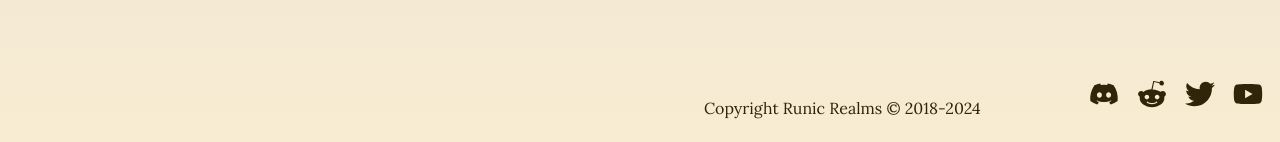
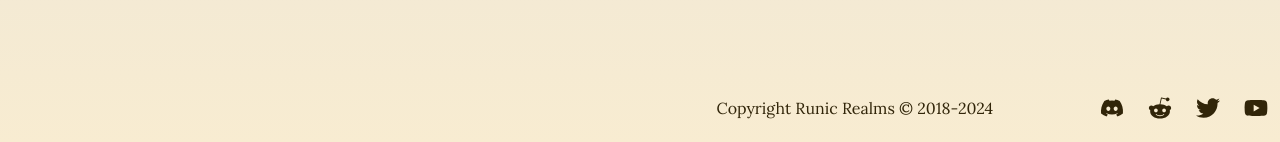
Before and after one commit to Skyfallin/runic-realms-app, a Next.js app: page / in a window 1280 px wide. Shown: the part 2530-2672 px from the top of the page. Built offline with nearby package versions, Linux system fonts and the light colour scheme; a web font is replaced by a local one.

Commit message:
RR-593 Cleanup of second social panel

```diff
--- a/src/pages/index.tsx
+++ b/src/pages/index.tsx
@@ -38,11 +38,14 @@ const Home = () => {
             <Box className="left-social-panel" gap={4} bottom="50%" mx={2}>
               <SocialPanel fontSize="40px" />
             </Box>
-            <Box gridRow={5} gridColumn={4} mx={2}>
-              <Flex flexWrap="nowrap" justifyContent="center">
-                <SocialPanel fontSize={"30px"} />
-              </Flex>
-            </Box>
+            <Flex
+              gridRow={5}
+              gridColumn={4}
+              justifyContent="center"
+              alignItems="center"
+            >
+              <SocialPanel fontSize={"24px"} />
+            </Flex>
           </section>
         </Flex>
       </main>
```
